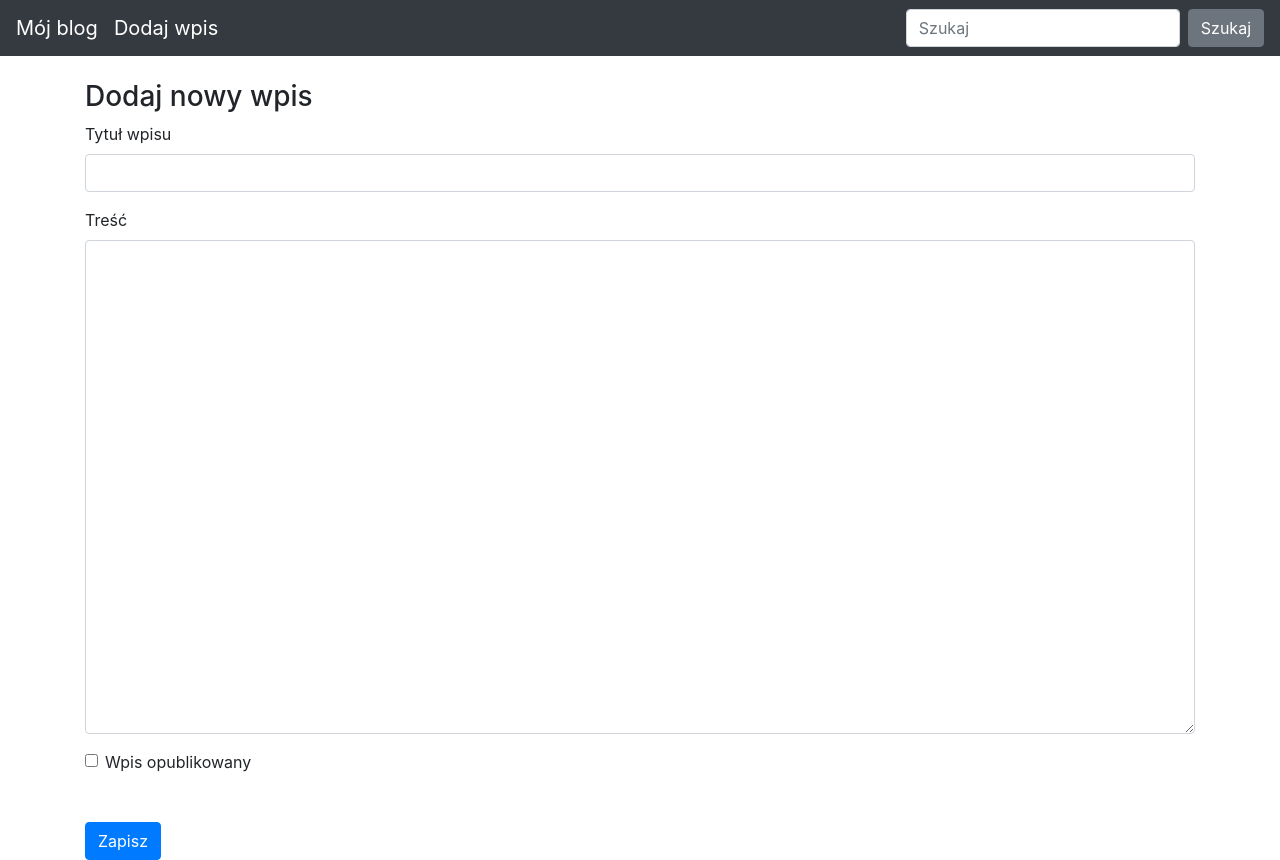
After one commit to kamil-prokop/blog-task, a Flask app: page /new-post/ in a window 1280 px wide. The commit adds this page. Run offline with Flask 3, Linux system fonts and the light colour scheme; some libraries are stand-ins or nearby versions.

Commit message:
refactoring

```diff
--- /dev/null
+++ b/blog/forms.py
@@ -0,0 +1,8 @@
+from flask_wtf import FlaskForm
+from wtforms import StringField, TextAreaField, BooleanField
+from wtforms.validators import DataRequired
+
+class EntryForm(FlaskForm):
+   title = StringField('Title', validators=[DataRequired()])
+   body = TextAreaField('Content', validators=[DataRequired()])
+   is_published = BooleanField('Is Published?')
--- a/blog/routes.py
+++ b/blog/routes.py
@@ -1,6 +1,7 @@
-from flask import render_template
+from flask import render_template, request
 from blog import app
-from blog.models import Entry
+from blog.models import Entry, db
+from blog.forms import EntryForm
 
 @app.route("/")
 def index():
@@ -24,3 +25,66 @@ def generate_entries(how_many=10):
        )
        db.session.add(post)
    db.session.commit()
+
+@app.route("/new-post/", methods=["GET", "POST"])
+def create_entry():
+
+#   form = EntryForm()
+#   errors = None
+#   if request.method == 'POST':
+#       if form.validate_on_submit():
+#           entry = Entry(
+#               title=form.title.data,
+#               body=form.body.data,
+#               is_published=form.is_published.data
+#           )
+#           db.session.add(entry)
+#           db.session.commit()
+#       else:
+#           errors = form.errors
+
+    return edit_entry_create_entry(None)
+
+
+@app.route("/edit-post/<int:entry_id>", methods=["GET", "POST"])
+def edit_entry(entry_id):
+#   entry = Entry.query.filter_by(id=entry_id).first_or_404()
+#   form = EntryForm(obj=entry)
+#   errors = None
+#   if request.method == 'POST':
+#       if form.validate_on_submit():
+#            form.populate_obj(entry)
+#            db.session.commit()
+#           entry = Entry(
+#               title=form.title.data,
+#               body=form.body.data,
+#               is_published=form.is_published.data
+#           )
+#       else:
+#           errors = form.errors
+   return edit_entry_create_entry(entry_id)
+
+def edit_entry_create_entry(entry_id):
+    errors = None
+    if entry_id is None:
+        form = EntryForm()
+        entry = Entry(
+               title=form.title.data,
+               body=form.body.data,
+               is_published=form.is_published.data
+           )
+    else:
+        entry = Entry.query.filter_by(id=entry_id).first_or_404()
+        form = EntryForm(obj=entry)
+
+    if request.method == "POST":
+        if form.validate_on_submit():
+            if entry_id is None:
+                db.session.add(entry)
+                db.session.commit()
+            else:
+                form.populate_obj(entry)
+                db.session.commit()
+        else:
+            errors = form.errors
+    return render_template("entry_form.html", form=form, errors=errors)
--- a/blog/templates/base.html
+++ b/blog/templates/base.html
@@ -22,11 +22,17 @@
 
 <body>
  <nav class="navbar navbar-expand-md navbar-dark bg-dark fixed-top">
-   <a class="navbar-brand" href="#">Mój blog</a>
+   <a class="navbar-brand" href="/">Mój blog</a>
    <button class="navbar-toggler" type="button" data-toggle="collapse" data-target="#navbarsExampleDefault"
      aria-controls="navbarsExampleDefault" aria-expanded="false" aria-label="Toggle navigation">
      <span class="navbar-toggler-icon"></span>
    </button>
+   <a class="navbar-brand" href="new-post">Dodaj wpis</a>
+   <button class="navbar-toggler" type="button" data-toggle="collapse" data-target="#navbarsExampleDefault"
+     aria-controls="navbarsExampleDefault" aria-expanded="false" aria-label="Toggle navigation">
+     <span class="navbar-toggler-icon"></span>
+   </button>
+
 
    <div class="collapse navbar-collapse" id="navbarsExampleDefault">
      <ul class="navbar-nav mr-auto">
--- /dev/null
+++ b/blog/templates/entry_form.html
@@ -0,0 +1,25 @@
+{% extends "base.html" %}
+
+{% block content %}
+<h3>
+   Dodaj nowy wpis
+</h3>
+
+<form action="" method="POST">
+  {{form.hidden_tag()}}
+   <div class="form-group">
+       <label for="title">Tytuł wpisu</label>
+       {{ form.title(class_="form-control") }}
+   </div>
+   <div class="form-group">
+       <label for="body">Treść</label>
+       {{ form.body(class_="form-control", cols="100", rows="20") }}
+   </div>
+   <div class="form-check">
+       {{ form.is_published(class_="form-check-input") }}
+       <label class="form-check-label" for="is_published">Wpis opublikowany</label>
+   </div>
+   <button type="submit" class="btn btn-primary mt-5">Zapisz</button>
+</form>
+
+{% endblock %}
```
Also changed, not shown: blog/templates/homepage.html (+14 -5 lines), blog.db.
